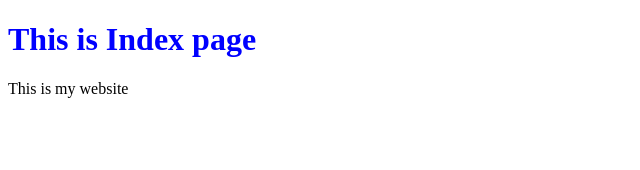
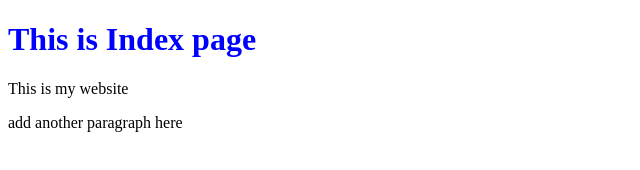
Before and after one commit to M1khe1l/hello, a plain HTML site: page index.html in a window 1280 px wide. Shown: the whole page, without its empty margins (0-640 px from the left). Drawn offline with Linux system fonts and the light colour scheme.

Commit message:
added paragraph to index.html

```diff
--- a/index.html
+++ b/index.html
@@ -6,5 +6,6 @@
     <body>
         <h1 style="color: blue;">This is Index page</h1>
         <p>This is my website</p>
+        <p>add another paragraph here</p>
     </body>
 </html>
```
